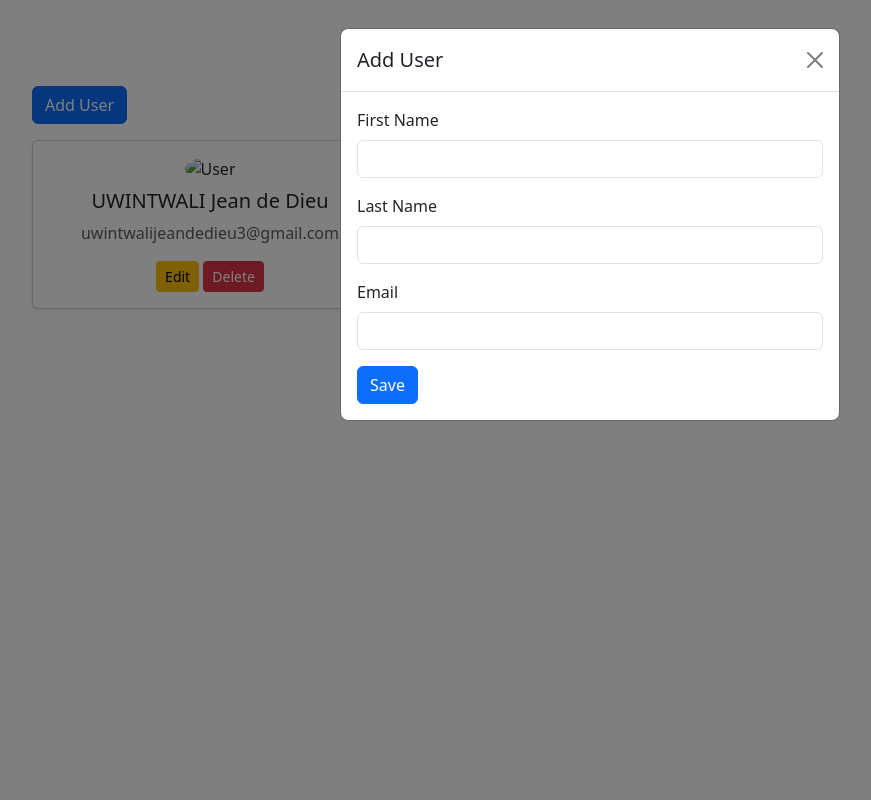
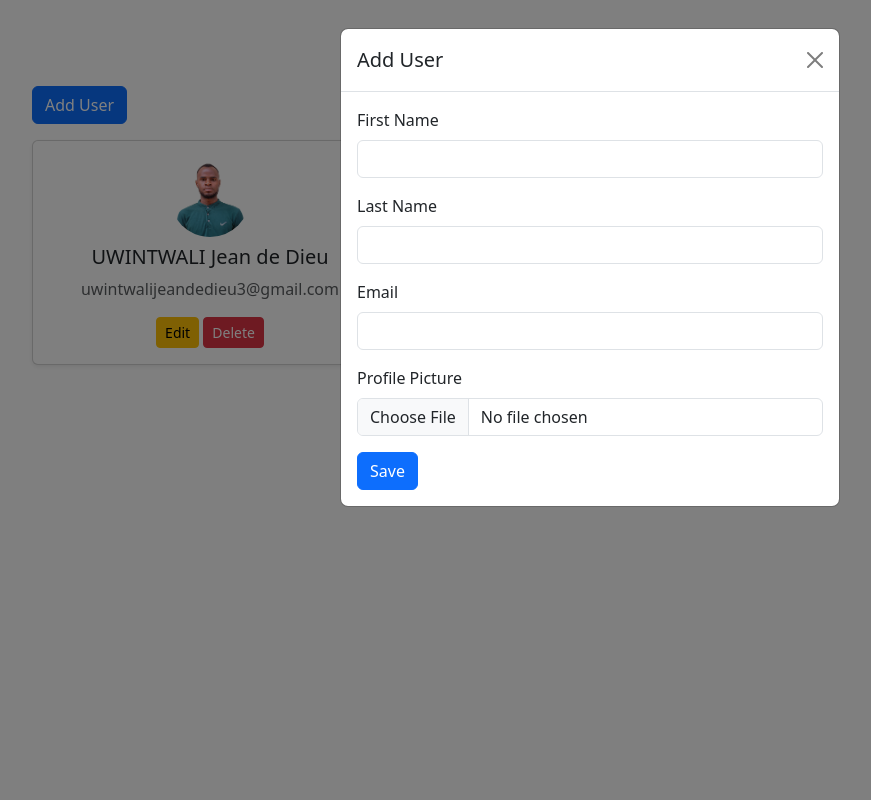
Before and after one commit to UWINTWALI/Modern_User_Management, a Django app: page / in a window 1280 px wide, after a click on "Add User". Shown: the whole page, without its empty margins (50-921 px from the left). Run offline with Django 5.2, Linux system fonts and the light colour scheme; data comes from the database, SQL or seed files in the repository; both versions use the stored data as it was after the commit; some libraries are stand-ins or nearby versions.

Commit message:
feat: fix profile upload

```diff
--- a/user_management/settings.py
+++ b/user_management/settings.py
@@ -118,7 +118,11 @@ USE_TZ = True
 
 STATIC_URL = 'static/'
 
+
 # Default primary key field type
 # https://docs.djangoproject.com/en/5.1/ref/settings/#default-auto-field
 
 DEFAULT_AUTO_FIELD = 'django.db.models.BigAutoField'
+
+MEDIA_URL = '/media/'
+MEDIA_ROOT = BASE_DIR / 'media'
--- a/users/templates/users/user_list.html
+++ b/users/templates/users/user_list.html
@@ -1,11 +1,13 @@
 <!DOCTYPE html>
 <html lang="en">
-
   <head>
-    <meta charset="UTF-8">
-    <meta name="viewport" content="width=device-width, initial-scale=1">
+    <meta charset="UTF-8" />
+    <meta name="viewport" content="width=device-width, initial-scale=1" />
     <title>User Management</title>
-    <link href="https://cdn.jsdelivr.net/npm/bootstrap@5.3.0/dist/css/bootstrap.min.css" rel="stylesheet">
+    <link
+      href="https://cdn.jsdelivr.net/npm/bootstrap@5.3.0/dist/css/bootstrap.min.css"
+      rel="stylesheet"
+    />
   </head>
 
   <body>
@@ -13,21 +15,47 @@
       <h2 class="text-center mb-4">User Management</h2>
 
       <!-- Add User Button -->
-        <button class="btn btn-primary mb-3" data-bs-toggle="modal" data-bs-target="#userModal"
-            onclick="openCreateModal()">Add User</button>
+      <button
+        class="btn btn-primary mb-3"
+        data-bs-toggle="modal"
+        data-bs-target="#userModal"
+        onclick="openCreateModal()"
+      >
+        Add User
+      </button>
 
       <div class="row">
         {% for user in users %}
         <div class="col-md-4">
           <div class="card shadow-sm mb-4">
             <div class="card-body text-center">
-                        <img src="https://via.placeholder.com/80" class="rounded-circle mb-2" alt="User">
-                        <h5 class="card-title">{{ user.first_name }} {{ user.last_name }}</h5>
+              <!-- Check if the user has a profile picture, otherwise use a placeholder -->
+              <img
+                src="{% if user.profile_picture %}{{ user.profile_picture.url }}{% else %}https://via.placeholder.com/80{% endif %}"
+                class="rounded-circle mb-2"
+                alt="User"
+                style="width: 80px; height: 80px"
+              />
+              <h5 class="card-title">
+                {{ user.first_name }} {{ user.last_name }}
+              </h5>
               <p class="card-text text-muted">{{ user.email }}</p>
-                        <button class="btn btn-warning btn-sm" data-bs-toggle="modal" data-bs-target="#userModal"
-                            onclick="openEditModal({{ user.id }}, '{{ user.first_name }}', '{{ user.last_name }}', '{{ user.email }}')">Edit</button>
-                        <button class="btn btn-danger btn-sm" data-bs-toggle="modal" data-bs-target="#deleteModal"
-                            onclick="openDeleteModal({{ user.id }})">Delete</button>
+              <button
+                class="btn btn-warning btn-sm"
+                data-bs-toggle="modal"
+                data-bs-target="#userModal"
+                onclick="openEditModal({{ user.id }}, '{{ user.first_name }}', '{{ user.last_name }}', '{{ user.email }}')"
+              >
+                Edit
+              </button>
+              <button
+                class="btn btn-danger btn-sm"
+                data-bs-toggle="modal"
+                data-bs-target="#deleteModal"
+                onclick="openDeleteModal({{ user.id }})"
+              >
+                Delete
+              </button>
             </div>
           </div>
         </div>
@@ -40,24 +68,65 @@
       <div class="modal-dialog">
         <div class="modal-content">
           <div class="modal-header">
-                    <h5 class="modal-title" id="modalTitle">Add User</h5>
-                    <button type="button" class="btn-close" data-bs-dismiss="modal"></button>
+            <h5 class="modal-title" id="modalTitle">Edit User</h5>
+            <button
+              type="button"
+              class="btn-close"
+              data-bs-dismiss="modal"
+            ></button>
           </div>
           <div class="modal-body">
-                    <form id="userForm" method="post">
+            <form id="userForm" method="post" enctype="multipart/form-data">
               {% csrf_token %}
-                        <input type="hidden" id="userId" name="user_id">
+              <input type="hidden" id="userId" name="user_id" />
               <div class="mb-3">
                 <label for="first_name" class="form-label">First Name</label>
-                            <input type="text" class="form-control" id="first_name" name="first_name" required>
+                <input
+                  type="text"
+                  class="form-control"
+                  id="first_name"
+                  name="first_name"
+                  required
+                />
               </div>
               <div class="mb-3">
                 <label for="last_name" class="form-label">Last Name</label>
-                            <input type="text" class="form-control" id="last_name" name="last_name" required>
+                <input
+                  type="text"
+                  class="form-control"
+                  id="last_name"
+                  name="last_name"
+                  required
+                />
               </div>
               <div class="mb-3">
                 <label for="email" class="form-label">Email</label>
-                            <input type="email" class="form-control" id="email" name="email" required>
+                <input
+                  type="email"
+                  class="form-control"
+                  id="email"
+                  name="email"
+                  required
+                />
+              </div>
+              <div class="mb-3">
+                <label for="profile_picture" class="form-label"
+                  >Profile Picture</label
+                >
+                {% if user.profile_picture %}
+                <img
+                  src="{{ user.profile_picture.url }}"
+                  alt="Profile Picture"
+                  class="mb-2"
+                  width="80"
+                />
+                {% endif %}
+                <input
+                  type="file"
+                  class="form-control"
+                  id="profile_picture"
+                  name="profile_picture"
+                />
               </div>
               <button type="submit" class="btn btn-primary">Save</button>
             </form>
@@ -72,7 +141,11 @@
         <div class="modal-content">
           <div class="modal-header">
             <h5 class="modal-title">Confirm Delete</h5>
-                    <button type="button" class="btn-close" data-bs-dismiss="modal"></button>
+            <button
+              type="button"
+              class="btn-close"
+              data-bs-dismiss="modal"
+            ></button>
           </div>
           <div class="modal-body">
             <p>Are you sure you want to delete this user?</p>
@@ -82,8 +155,6 @@
               {% csrf_token %}
               <button type="submit" class="btn btn-danger">Delete</button>
             </form>
-
-
           </div>
         </div>
       </div>
@@ -91,30 +162,41 @@
 
     <script>
       function openCreateModal() {
-            document.getElementById('modalTitle').innerText = 'Add User';
-            document.getElementById('userForm').action = "{% url 'user_create' %}";
-            document.getElementById('userId').value = "";
-            document.getElementById('first_name').value = "";
-            document.getElementById('last_name').value = "";
-            document.getElementById('email').value = "";
+        document.getElementById("modalTitle").innerText = "Add User";
+        document.getElementById("userForm").action = "{% url 'user_create' %}";
+        document.getElementById("userId").value = "";
+        document.getElementById("first_name").value = "";
+        document.getElementById("last_name").value = "";
+        document.getElementById("email").value = "";
       }
 
-        function openEditModal(id, first_name, last_name, email) {
-                document.getElementById('modalTitle').innerText = 'Edit User';
-                document.getElementById('userForm').action = `/update/${id}/`;
-                document.getElementById('userId').value = id;
-                document.getElementById('first_name').value = first_name;
-                document.getElementById('last_name').value = last_name;
-                document.getElementById('email').value = email;
+      function openEditModal(
+        id,
+        first_name,
+        last_name,
+        email,
+        profile_picture_url
+      ) {
+        document.getElementById("modalTitle").innerText = "Edit User";
+        document.getElementById("userForm").action = `/update/${id}/`;
+        document.getElementById("userId").value = id;
+        document.getElementById("first_name").value = first_name;
+        document.getElementById("last_name").value = last_name;
+        document.getElementById("email").value = email;
+
+        // Set the profile picture URL if available
+        if (profile_picture_url) {
+          // Display the existing image in the modal (if necessary)
+          document.getElementById("profile_picture_preview").src =
+            profile_picture_url;
+        }
       }
 
-
       function openDeleteModal(id) {
-            document.getElementById('deleteForm').action = `/delete/${id}/`;
+        document.getElementById("deleteForm").action = `/delete/${id}/`;
       }
     </script>
 
     <script src="https://cdn.jsdelivr.net/npm/bootstrap@5.3.0/dist/js/bootstrap.bundle.min.js"></script>
   </body>
-
 </html>
--- a/users/urls.py
+++ b/users/urls.py
@@ -1,9 +1,14 @@
+from django.conf import settings
+from django.conf.urls.static import static
 from django.urls import path
 from . import views
 
 urlpatterns = [
     path('', views.user_list, name='user_list'),
     path('create/', views.user_create, name='user_create'),
-    path('update/<int:user_id>/', views.user_update, name='user_update'),
+    path('update/<int:pk>/', views.user_update, name='user_update'),
     path('delete/<int:user_id>/', views.user_delete, name='user_delete'),
 ]
+
+if settings.DEBUG:
+    urlpatterns += static(settings.MEDIA_URL, document_root=settings.MEDIA_ROOT)
--- a/users/views.py
+++ b/users/views.py
@@ -5,26 +5,6 @@ from .forms import UserForm
 def user_list(request):
     users = User.objects.all()
     return render(request, 'users/user_list.html', {'users': users})
-
-def user_create(request):
-    if request.method == 'POST':
-        form = UserForm(request.POST)
-        if form.is_valid():
-            form.save()
-    return redirect('user_list')
-
-
-def user_update(request, user_id):
-    user = get_object_or_404(User, id=user_id)
-    if request.method == 'POST':
-        form = UserForm(request.POST, instance=user)
-        if form.is_valid():
-            form.save()
-            return redirect('user_list')
-    else:
-        form = UserForm(instance=user)
-    return render(request, 'users/user_form.html', {'form': form})
-
 
 
 
@@ -34,3 +14,30 @@ def user_delete(request, user_id):
         user.delete()
         return redirect('user_list')
     return redirect('user_list')  # Just a fallback for any GET requests
+
+
+
+
+
+def user_create(request):
+    if request.method == 'POST':
+        form = UserForm(request.POST, request.FILES)
+        if form.is_valid():
+            form.save()
+            return redirect('user_list')
+    else:
+        form = UserForm()
+    return render(request, 'users/user_form.html', {'form': form})
+
+
+def user_update(request, pk):
+    user = get_object_or_404(User, pk=pk)  # Handle the case where user does not exist
+    if request.method == 'POST':
+        form = UserForm(request.POST, request.FILES, instance=user)  # Ensure to pass request.FILES
+        if form.is_valid():
+            form.save()  # Save the updated user data
+            return redirect('user_list')
+    else:
+        form = UserForm(instance=user)  # Pre-fill the form with the current user data
+
+    return render(request, 'users/user_form.html', {'form': form, 'user': user})
```
Also changed, not shown: db.sqlite3, media/profile_pics/Uwintwali_profile.JPG (added), media/profile_pics/Uwintwali_profile_nmbwnhf.JPG (added), media/profile_pics/Uwintwali_profile_zndCFkv.JPG (added), media/profile_pics/wapppaper2.jpg (added), media/profile_pics/wapppaper2_IEJLnj8.jpg (added), users/migrations/0002_user_profile_picture.py (added). Lines whose indentation alone changed are shown as unchanged.
